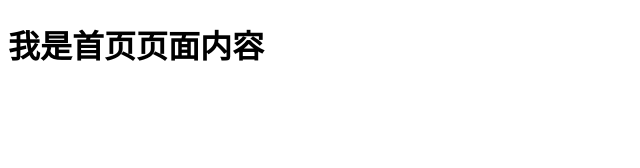
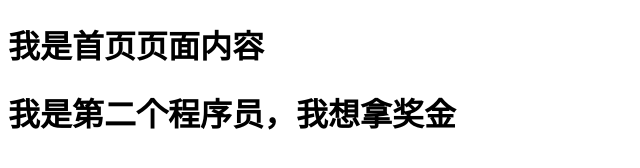
Before and after one commit to chulin-925/chulin, a plain HTML site: page shop/index.html in a window 1280 px wide. Shown: the whole page, without its empty margins (0-640 px from the left). Drawn offline with Linux system fonts and the light colour scheme.

Commit message:
我是第二个程序员

```diff
--- a/shop/index.html
+++ b/shop/index.html
@@ -7,5 +7,6 @@
 </head>
 <body>
     <h1>我是首页页面内容</h1>
+    <h1>我是第二个程序员，我想拿奖金</h1>
 </body>
 </html>
```
